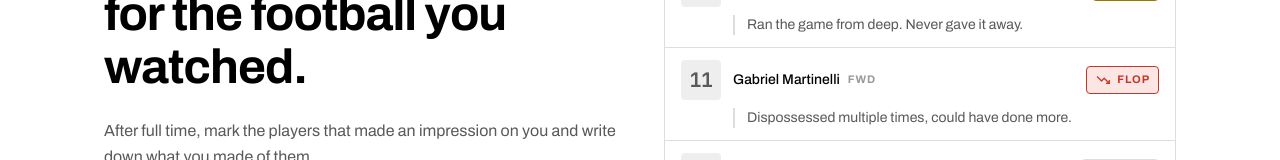
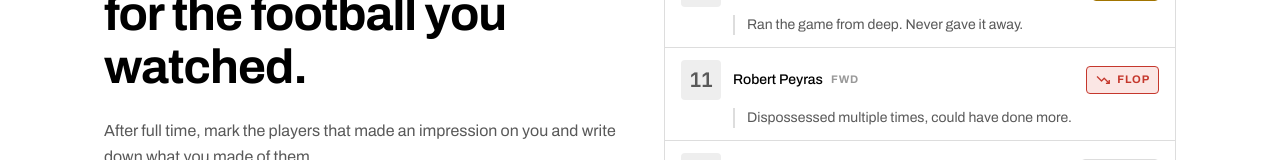
Before and after one commit to anonymouscoolguy/Madooo, a Next.js app: page / in a window 1280 px wide. Shown: the part 325-485 px from the top of the page. Built offline with nearby package versions, Linux system fonts and the light colour scheme.

Commit message:
fix: the landing page's flop is not a real player

```diff
--- a/src/components/landing-preview.tsx
+++ b/src/components/landing-preview.tsx
@@ -63,7 +63,7 @@
   },
   {
     shirtNumber: 11,
-    name: 'Gabriel Martinelli',
+    name: 'Robert Peyras',
     position: 'FWD',
     note: 'Dispossessed multiple times, could have done more.',
     badge: { ...VERDICT_BADGE.FLOP, label: 'FLOP', filled: true },
```
